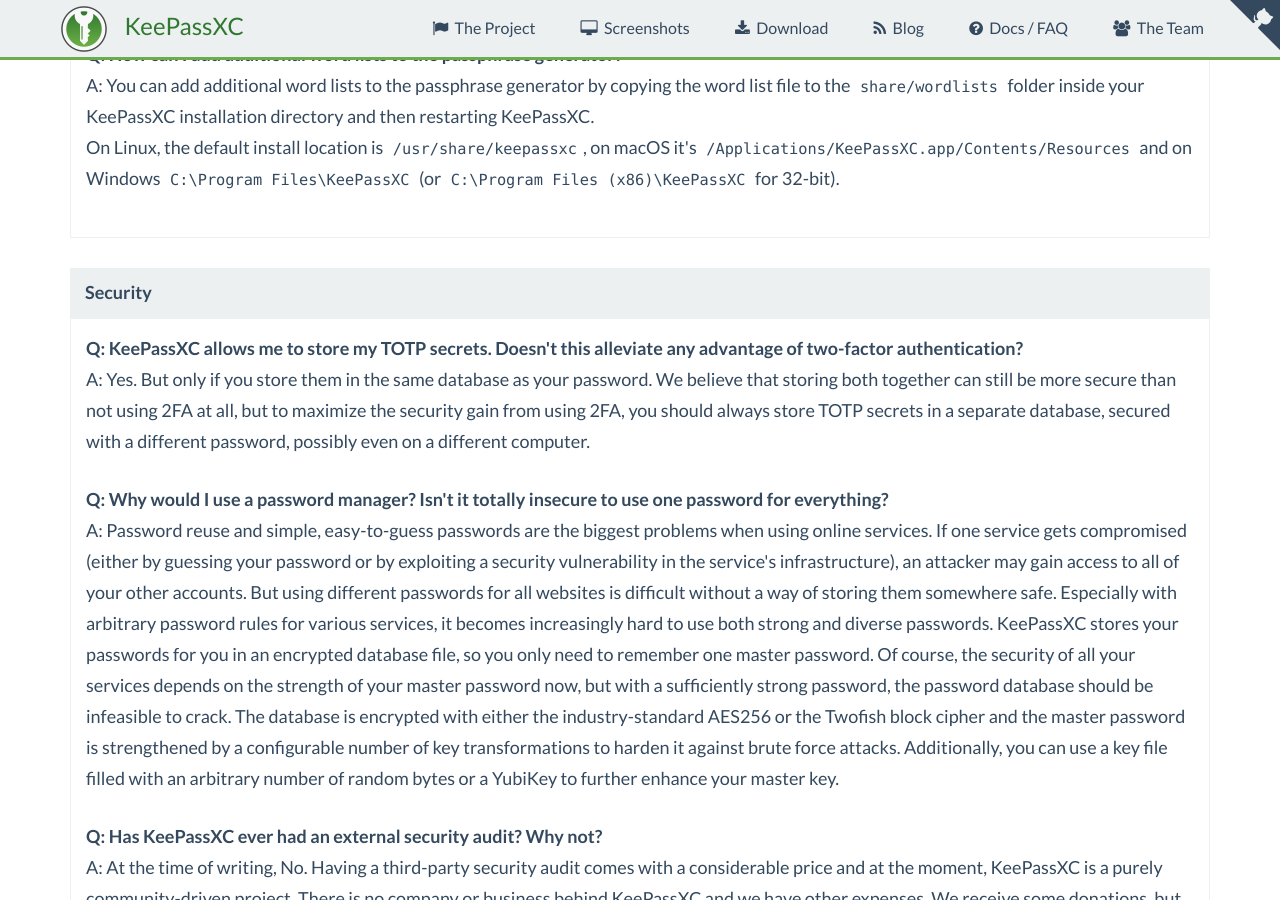
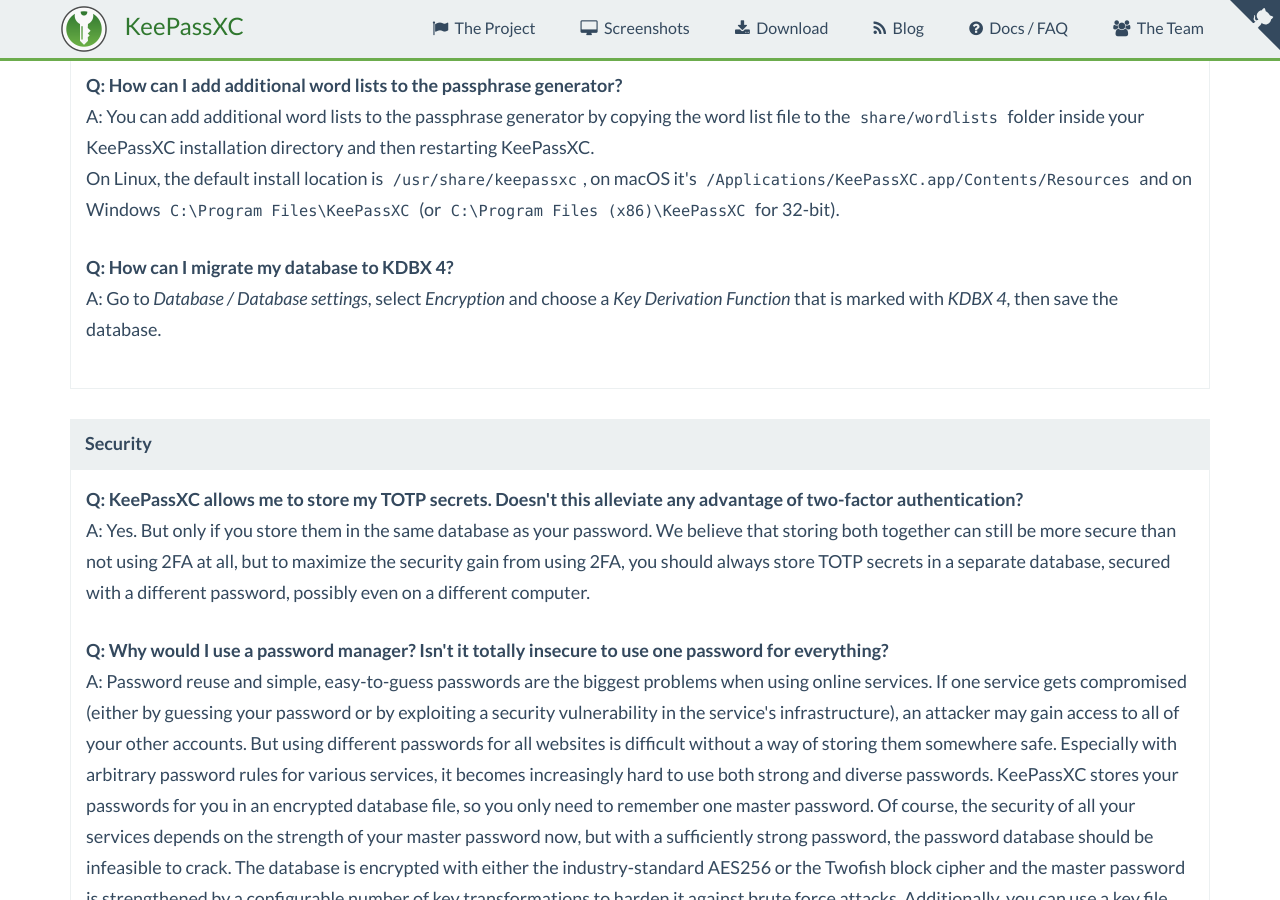
Before and after one commit to keepassxreboot/keepassxc-org, a Jekyll site: the page built from docs/index.html, in a window 1280 px wide and 900 px high, scrolled down 3329 px. Built offline with Jekyll 4.4.1, drawn with Linux system fonts in a browser that asks for light colours; comment, search, counter and statistics services are not loaded; some of the changed text lies outside the part shown.

Commit message:
Add documentation for migrating to KDBX 4

```diff
--- a/docs/index.html
+++ b/docs/index.html
@@ -35,6 +35,7 @@
         <li><a href="#faq-cloudsync">Why is there no cloud synchronization feature built into KeePassXC?</a></li>
         <li><a href="#faq-general-plugins">Does KeePassXC support (KeePass2) plugins?</a></li>
         <li><a href="#faq-general-wordlist">How can I add additional word lists to the passphrase generator?</a></li>
+        <li><a href="#faq-general-kdbx4">How can I migrate my database to KDBX 4?</a></li>
     </ul>
 
     <h5 id="faq-cat-security">Security</h5>
@@ -144,6 +145,12 @@
             <code>/Applications/KeePassXC.app/Contents/Resources</code> and on Windows <code>C:\Program Files\KeePassXC</code>
             (or <code>C:\Program Files (x86)\KeePassXC</code> for 32-bit).
         </dd>
+
+	<dt id="faq-general-kdbx4"><a href="#faq-general-kdbx4">How can I migrate my database to KDBX 4?</a></dt>
+        <dd>
+	    Go to <em>Database / Database settings</em>, select <em>Encryption</em> and choose a <em>Key Derivation Function</em> that is marked
+	    with <em>KDBX 4</em>, then save the database.
+	</dd>
     </dl>
 
     <h5>Security</h5>
```
